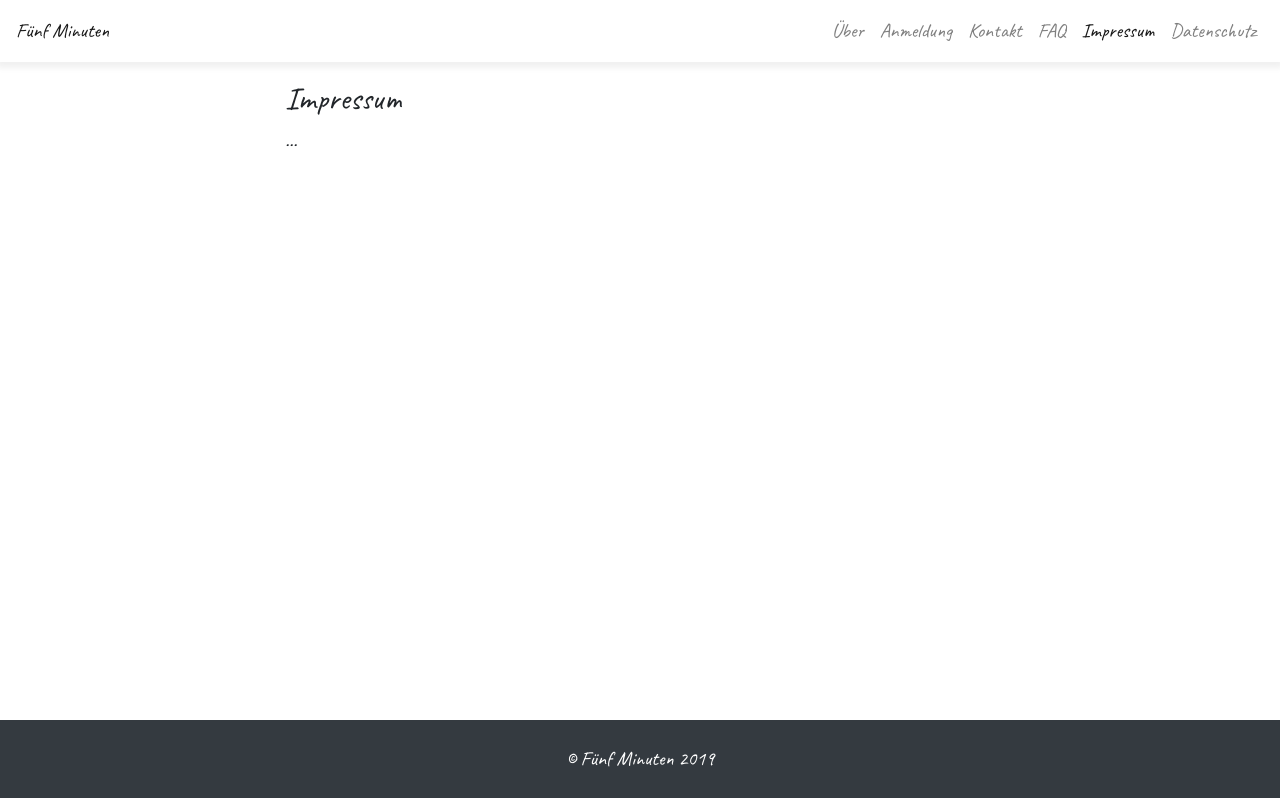
After one commit to batabana/fuenfminuten, a PHP site: page /impressum.html in a window 1280 px wide. The commit adds this page. Run offline with PHP 8.4, Linux system fonts and the light colour scheme; a stand-in replaces the project's code that opens the database connection; some libraries are stand-ins or nearby versions.

Commit message:
first draft done

```diff
--- /dev/null
+++ b/impressum.html
@@ -0,0 +1,97 @@
+<!DOCTYPE html>
+<html>
+    <head>
+        <meta charset="utf-8" />
+        <meta http-equiv="X-UA-Compatible" content="IE=edge" />
+        <title>Fünf Minuten</title>
+        <meta name="viewport" content="width=device-width, initial-scale=1" />
+        <link href="https://fonts.googleapis.com/css?family=Amatic+SC|Caveat" rel="stylesheet" />
+        <link
+            rel="stylesheet"
+            href="https://stackpath.bootstrapcdn.com/bootstrap/4.2.1/css/bootstrap.min.css"
+            integrity="sha384-GJzZqFGwb1QTTN6wy59ffF1BuGJpLSa9DkKMp0DgiMDm4iYMj70gZWKYbI706tWS"
+            crossorigin="anonymous"
+        />
+        <link rel="stylesheet" type="text/css" media="screen" href="main.css" />
+    </head>
+    <body>
+        <nav class="navbar fixed-top navbar-expand-lg navbar-light">
+            <a class="navbar-brand" href="/">Fünf Minuten</a>
+            <div class="navbar-header">
+                <button
+                    class="navbar-toggler"
+                    type="button"
+                    data-toggle="collapse"
+                    data-target="#main-navbar"
+                    aria-controls="main-navbar"
+                    aria-expanded="false"
+                    aria-label="Toggle navigation"
+                >
+                    <span class="navbar-toggler-icon"></span>
+                    <span class="icon-menu"></span>
+                    <span class="icon-menu"></span>
+                    <span class="icon-menu"></span>
+                </button>
+            </div>
+            <div class="collapse navbar-collapse" id="main-navbar">
+                <ul class="navbar-nav mr-auto w-100 justify-content-end clearfix">
+                    <li class="nav-item">
+                        <a class="nav-link" href="/#über">
+                            Über
+                        </a>
+                    </li>
+                    <li class="nav-item">
+                        <a class="nav-link" href="/#anmeldung">
+                            Anmeldung
+                        </a>
+                    </li>
+                    <li class="nav-item">
+                        <a class="nav-link" href="/#kontakt">
+                            Kontakt
+                        </a>
+                    </li>
+                    <li class="nav-item">
+                        <a class="nav-link" href="/#faq">
+                            FAQ
+                        </a>
+                    </li>
+                    <li class="nav-item">
+                        <a class="nav-link active" href="impressum.html">
+                            Impressum
+                        </a>
+                    </li>
+                    <li class="nav-item">
+                        <a class="nav-link" href="datenschutz.html">
+                            Datenschutz
+                        </a>
+                    </li>
+                </ul>
+            </div>
+        </nav>
+        <main>
+            <section>
+                <div class="container">
+                    <div class="col-lg-8 mx-auto">
+                        <h2>Impressum</h2>
+                        <p>...</p>
+                    </div>
+                </div>
+            </section>
+        </main>
+        <footer class="py-4 bg-dark">
+            <div class="container">
+                <p class="m-0 text-center text-white">&copy; Fünf Minuten 2019</p>
+            </div>
+        </footer>
+        <script
+            src="https://code.jquery.com/jquery-3.2.1.slim.min.js"
+            integrity="sha384-KJ3o2DKtIkvYIK3UENzmM7KCkRr/rE9/Qpg6aAZGJwFDMVNA/GpGFF93hXpG5KkN"
+            crossorigin="anonymous"
+        ></script>
+        <script
+            src="https://maxcdn.bootstrapcdn.com/bootstrap/4.0.0/js/bootstrap.min.js"
+            integrity="sha384-JZR6Spejh4U02d8jOt6vLEHfe/JQGiRRSQQxSfFWpi1MquVdAyjUar5+76PVCmYl"
+            crossorigin="anonymous"
+        ></script>
+    </body>
+</html>
--- a/main.css
+++ b/main.css
@@ -1,11 +1,74 @@
+body {
+    font-family: "Caveat", cursive;
+}
+
+h1 {
+    font-size: 60px;
+}
+
+h4 {
+    font-size: 30px;
+}
+
+p,
+span,
+div,
+button {
+    font-size: 20px;
+}
+
 section {
-    padding-top: 80px;
+    padding: 80px 0;
+}
+
+header {
+    position: relative;
+}
+
+.overlay {
+    position: absolute;
+    width: 100%;
+    height: 100%;
+    top: 0;
+    left: 0;
+    background: #0c0808;
+    opacity: 0.6;
+}
+
+.hero-text {
+    position: absolute;
+    width: 100%;
+    height: 100%;
+    top: 0;
+    left: 0;
+    display: flex;
+    justify-content: center;
+    align-items: center;
+    color: white;
 }
 
 .navbar {
     justify-content: space-between;
+    background-color: white;
+    box-shadow: 0 3px 6px 3px rgba(0, 0, 0, 0.06);
 }
 
-form {
-    width: 50%;
+#über {
+    background-color: #bfd8d5;
 }
+
+#anmeldung {
+    background-color: #f4f3f3;
+}
+
+#faq {
+    background-color: #b1bed5;
+}
+
+main {
+    min-height: 90vh;
+}
+
+header {
+    font-family: "Amatic SC", cursive;
+}
```
Also changed, not shown: datenschutz.html (added, +97 -0 lines), index.php (+142 -66 lines).
